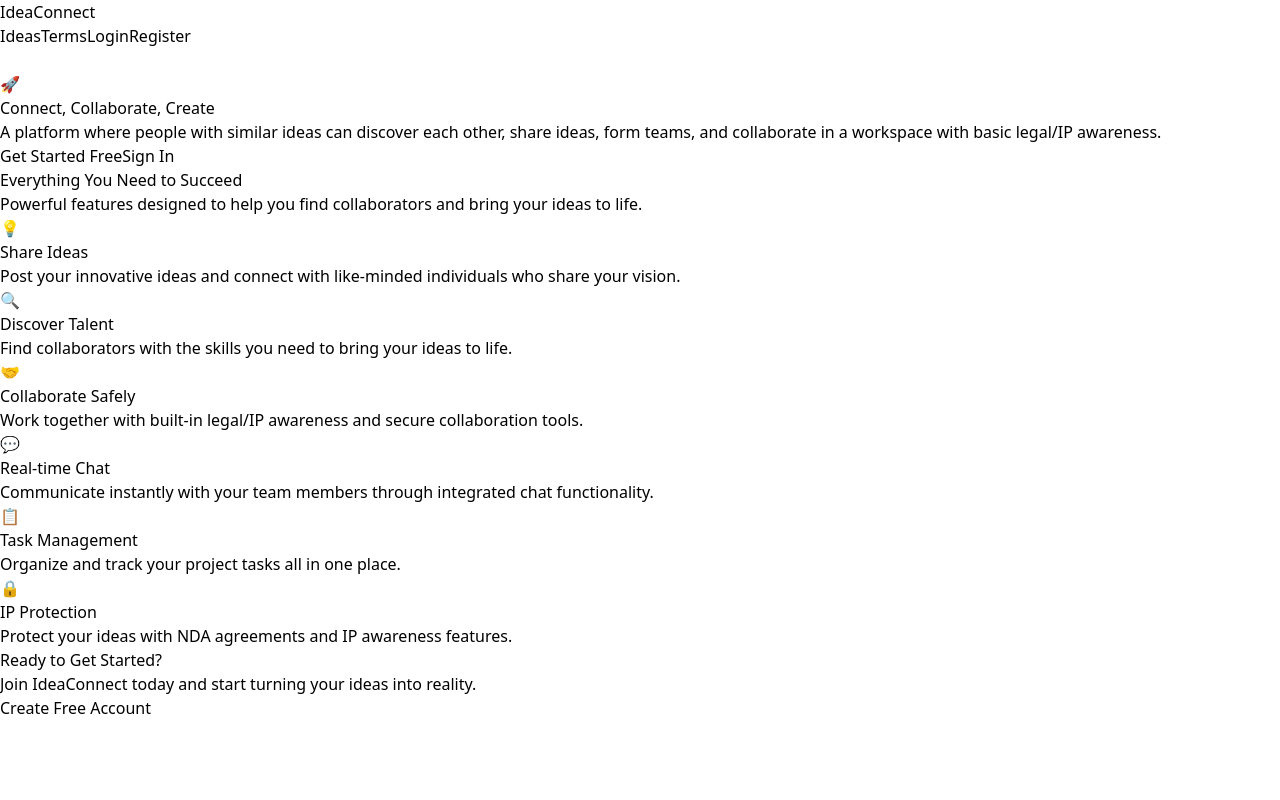
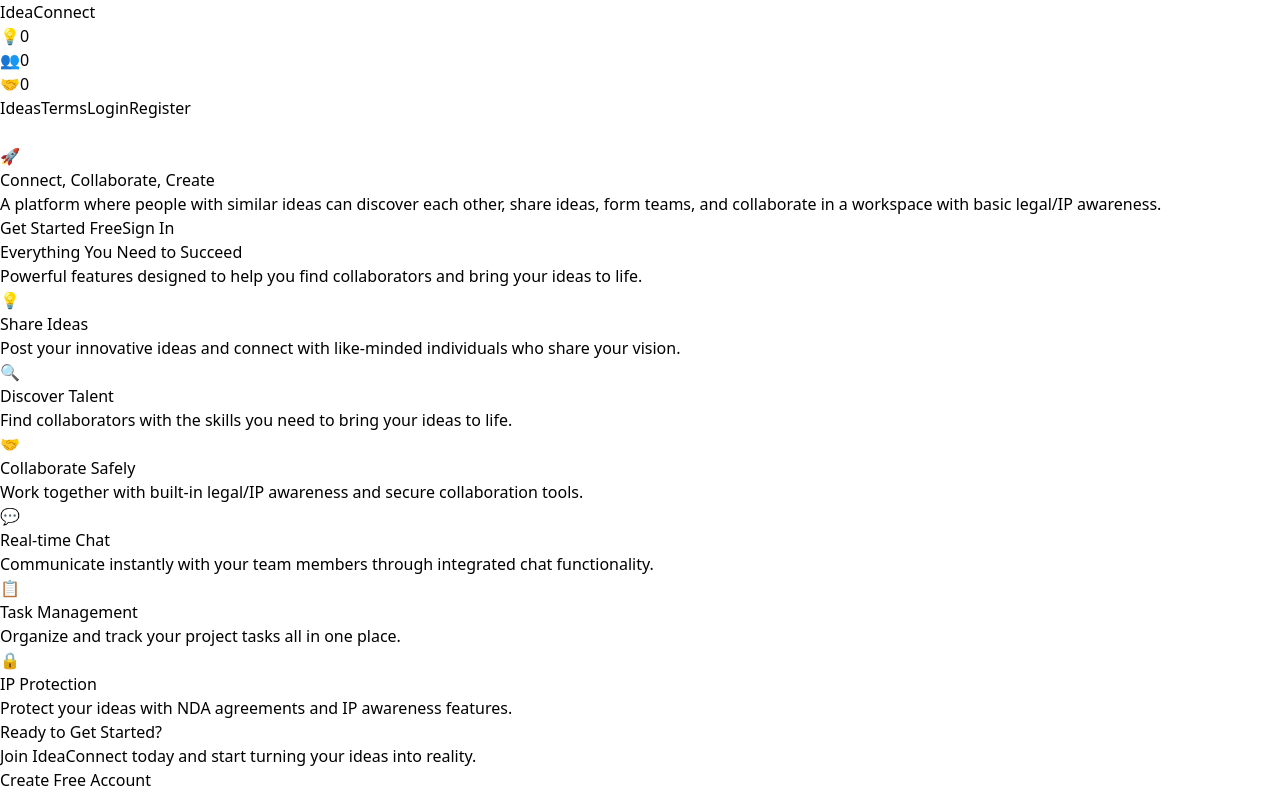
Before and after one commit to Vish043/Idea_link, a React (Vite) app in the folder client/: page / in a window 1280 px wide. Built offline with nearby package versions, Linux system fonts and the light colour scheme; no server answers.

Commit message:
total users, ideas, collaborations added

```diff
--- a/client/src/components/Navbar.tsx
+++ b/client/src/components/Navbar.tsx
@@ -1,17 +1,36 @@
 import { Link, useLocation, useNavigate } from 'react-router-dom';
 import { useState, useEffect } from 'react';
+import api from '../utils/api';
 
 export default function Navbar() {
   const location = useLocation();
   const navigate = useNavigate();
   const [isAuthenticated, setIsAuthenticated] = useState(false);
   const [mobileMenuOpen, setMobileMenuOpen] = useState(false);
+  const [platformStats, setPlatformStats] = useState({ ideas: 0, users: 0, collaborations: 0 });
 
   useEffect(() => {
     // Check if user is authenticated
     const token = localStorage.getItem('token');
     setIsAuthenticated(!!token);
   }, [location.pathname]); // Re-check when route changes
+
+  useEffect(() => {
+    // Fetch platform stats
+    const fetchStats = async () => {
+      try {
+        const statsRes = await api.get('/stats');
+        setPlatformStats({
+          ideas: statsRes.data?.ideas || 0,
+          users: statsRes.data?.users || 0,
+          collaborations: statsRes.data?.collaborations || 0,
+        });
+      } catch (err) {
+        // Ignore errors for stats
+      }
+    };
+    fetchStats();
+  }, []);
 
   // Close mobile menu when route changes
   useEffect(() => {
@@ -33,10 +52,36 @@ export default function Navbar() {
     <nav className="bg-white shadow-md">
       <div className="container mx-auto px-4">
         <div className="flex items-center justify-between h-16">
-          {/* Logo */}
-          <Link to="/" className="flex items-center space-x-2">
-            <span className="text-xl sm:text-2xl font-bold text-indigo-600">IdeaConnect</span>
-          </Link>
+          {/* Logo and Stats */}
+          <div className="flex items-center space-x-4 sm:space-x-6">
+            <Link to="/" className="flex items-center space-x-2">
+              <span className="text-xl sm:text-2xl font-bold text-indigo-600">IdeaConnect</span>
+            </Link>
+            {/* Compact Platform Stats */}
+            <div className="hidden lg:flex items-center space-x-3 text-xs">
+              <div
+                className="flex items-center space-x-1 text-gray-600 cursor-default"
+                title="Total Ideas"
+              >
+                <span className="text-sm">💡</span>
+                <span className="font-semibold text-gray-700">{platformStats.ideas}</span>
+              </div>
+              <div
+                className="flex items-center space-x-1 text-gray-600 cursor-default"
+                title="Total Users"
+              >
+                <span className="text-sm">👥</span>
+                <span className="font-semibold text-gray-700">{platformStats.users}</span>
+              </div>
+              <div
+                className="flex items-center space-x-1 text-gray-600 cursor-default"
+                title="Total Collaborations"
+              >
+                <span className="text-sm">🤝</span>
+                <span className="font-semibold text-gray-700">{platformStats.collaborations}</span>
+              </div>
+            </div>
+          </div>
 
           {/* Desktop Navigation Links */}
           <div className="hidden md:flex items-center space-x-4 lg:space-x-6">
--- a/client/src/pages/HomePage.tsx
+++ b/client/src/pages/HomePage.tsx
@@ -7,17 +7,18 @@ export default function HomePage() {
   const [loading, setLoading] = useState(true);
 
   useEffect(() => {
-    // Fetch some stats if possible
+    // Fetch platform stats
     const fetchStats = async () => {
       try {
-        const ideasRes = await api.get('/ideas');
+        const statsRes = await api.get('/stats');
         setStats({
-          ideas: ideasRes.data?.length || 0,
-          users: 0, // Would need a users endpoint
-          collaborations: 0, // Would need a collaborations endpoint
+          ideas: statsRes.data?.ideas || 0,
+          users: statsRes.data?.users || 0,
+          collaborations: statsRes.data?.collaborations || 0,
         });
       } catch (err) {
-        // Ignore errors for stats
+        // Ignore errors for stats - show 0 if API fails
+        setStats({ ideas: 0, users: 0, collaborations: 0 });
       } finally {
         setLoading(false);
       }
@@ -93,20 +94,20 @@ export default function HomePage() {
       </div>
 
       {/* Stats Section */}
-      {!loading && stats.ideas > 0 && (
+      {!loading && (stats.ideas > 0 || stats.users > 0 || stats.collaborations > 0) && (
         <div className="container mx-auto px-4 py-8">
           <div className="max-w-4xl mx-auto">
             <div className="grid grid-cols-1 sm:grid-cols-3 gap-6">
               <div className="bg-white rounded-xl shadow-md p-6 text-center transform hover:scale-105 transition-transform">
-                <div className="text-3xl font-bold text-indigo-600 mb-2">{stats.ideas}+</div>
+                <div className="text-3xl font-bold text-indigo-600 mb-2">{stats.ideas}</div>
                 <div className="text-gray-600">Active Ideas</div>
               </div>
               <div className="bg-white rounded-xl shadow-md p-6 text-center transform hover:scale-105 transition-transform">
-                <div className="text-3xl font-bold text-indigo-600 mb-2">100+</div>
+                <div className="text-3xl font-bold text-indigo-600 mb-2">{stats.users}</div>
                 <div className="text-gray-600">Users</div>
               </div>
               <div className="bg-white rounded-xl shadow-md p-6 text-center transform hover:scale-105 transition-transform">
-                <div className="text-3xl font-bold text-indigo-600 mb-2">50+</div>
+                <div className="text-3xl font-bold text-indigo-600 mb-2">{stats.collaborations}</div>
                 <div className="text-gray-600">Collaborations</div>
               </div>
             </div>
```
